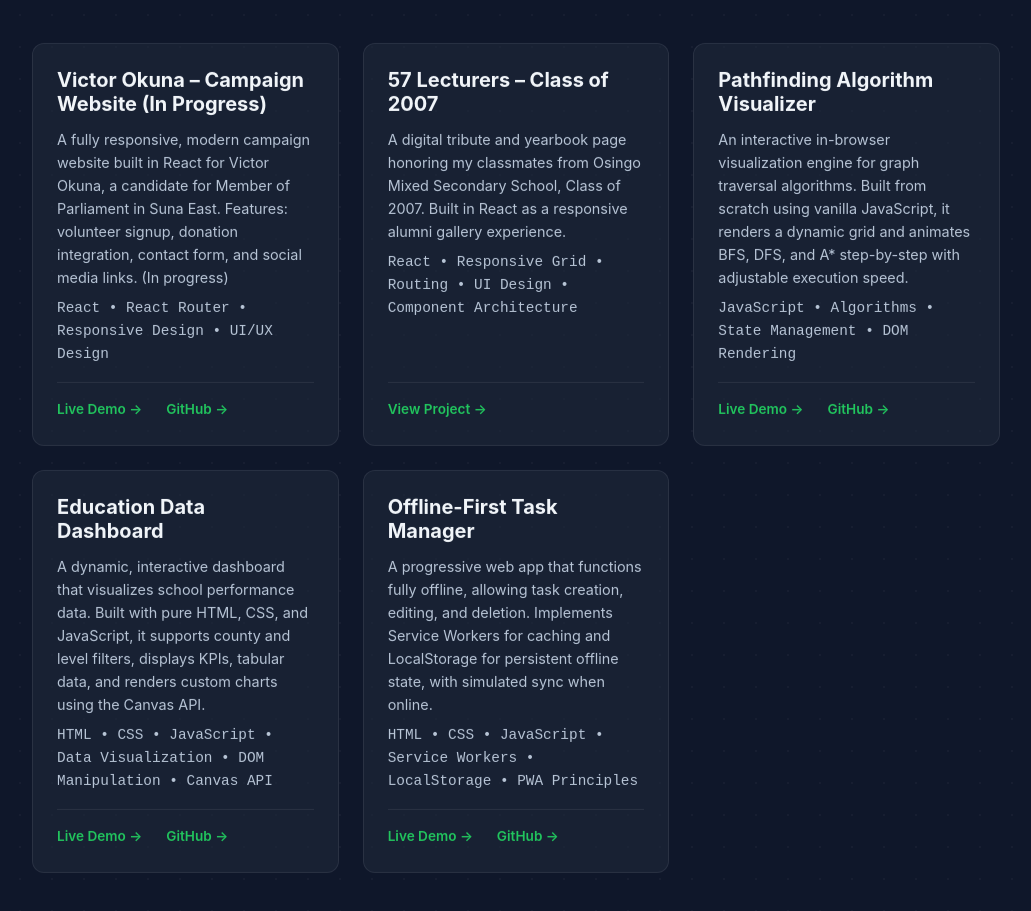
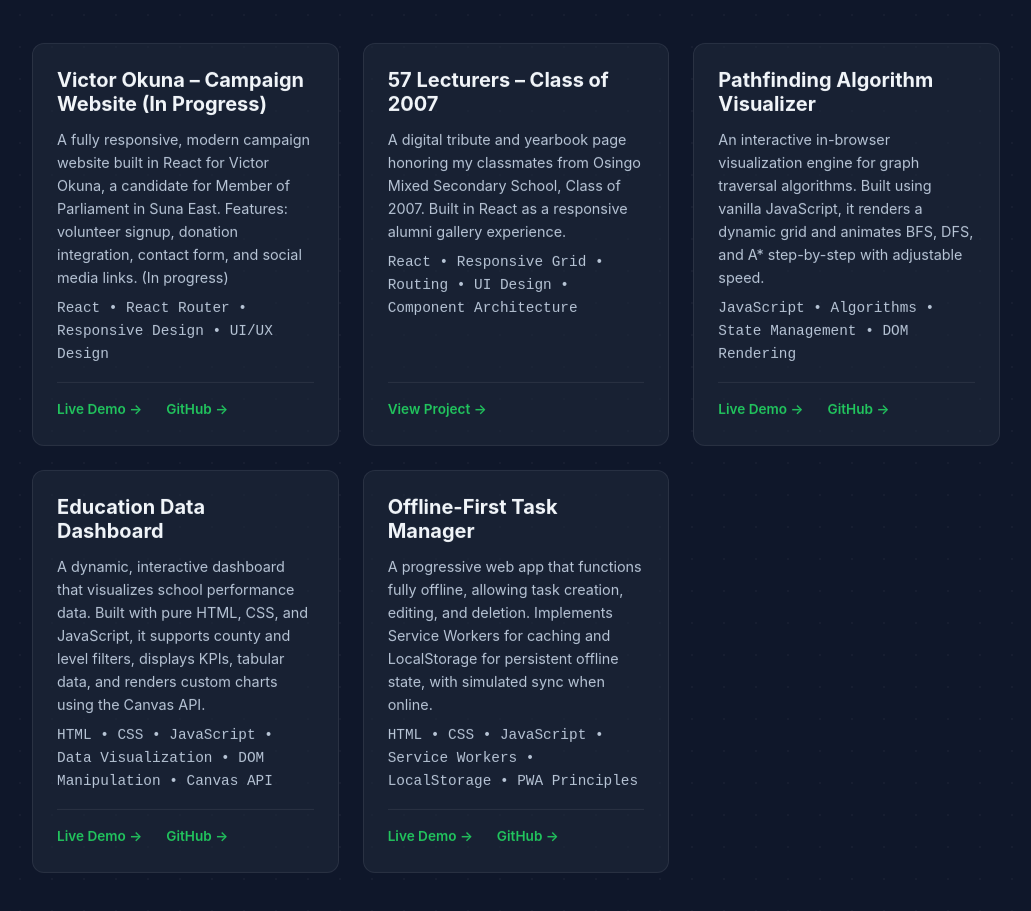
Before and after one commit to fredokaych/portfolio-react, a React (Vite) app: page /#/ in a window 1280 px wide. Shown: the part 2081-2992 px from the top of the page, without its empty margins (124-1155 px from the left). Built offline with nearby package versions, Linux system fonts and the light colour scheme.

Commit message:
Auto deploy Sun 02/15/2026 19:52:40.12

```diff
--- a/src/components/Projects.jsx
+++ b/src/components/Projects.jsx
@@ -25,7 +25,7 @@ const projects = [
   {
     title: "Pathfinding Algorithm Visualizer",
     description:
-      "An interactive in-browser visualization engine for graph traversal algorithms. Built from scratch using vanilla JavaScript, it renders a dynamic grid and animates BFS, DFS, and A* step-by-step with adjustable execution speed.",
+      "An interactive in-browser visualization engine for graph traversal algorithms. Built using vanilla JavaScript, it renders a dynamic grid and animates BFS, DFS, and A* step-by-step with adjustable speed.",
     stack:
       "JavaScript • Algorithms • State Management • DOM Rendering",
     live: "https://fredokaych.github.io/portfolio/projects/pathfinding-visualizer/index.html",
```
